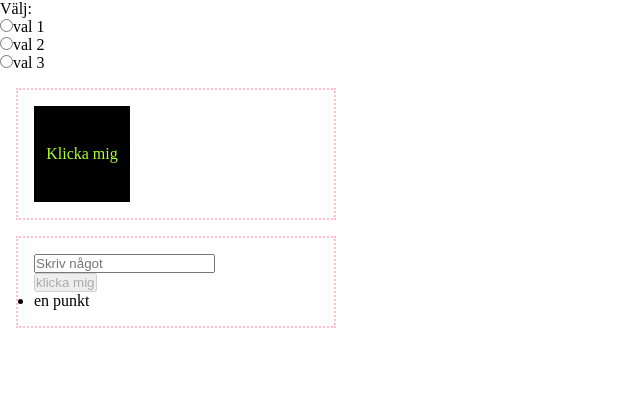
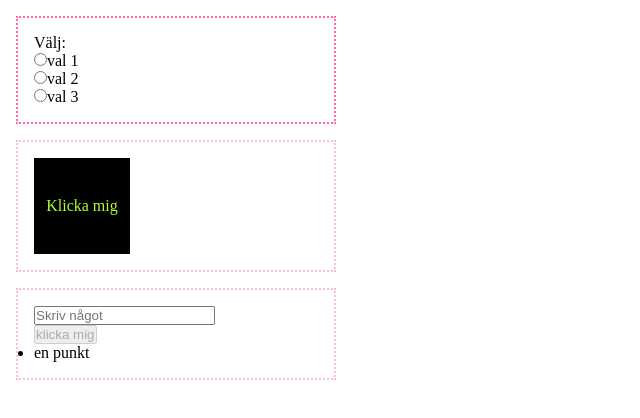
Before and after one commit to naathaliie/moving-stuff, a React (Vite) app: page / in a window 1280 px wide. Shown: the top 418 px of the page, without its empty margins (0-640 px from the left). Built offline with nearby package versions, Linux system fonts and the light colour scheme.

Commit message:
radiobutton

```diff
--- a/src/Components/RadioButton/RadioButton.scss
+++ b/src/Components/RadioButton/RadioButton.scss
@@ -1,4 +1,9 @@
 .RadioButton {
+    margin: 1rem;
+    padding: 1rem;
+    border: dotted 2px hotpink;
+    max-width: 20rem;
+    height: auto;
     //Input aka själva radioButton
     input {
       &:hover {
```
